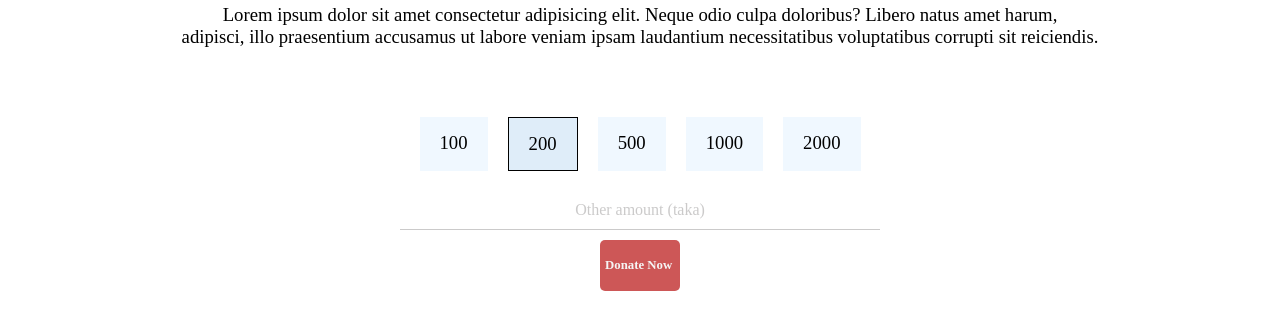
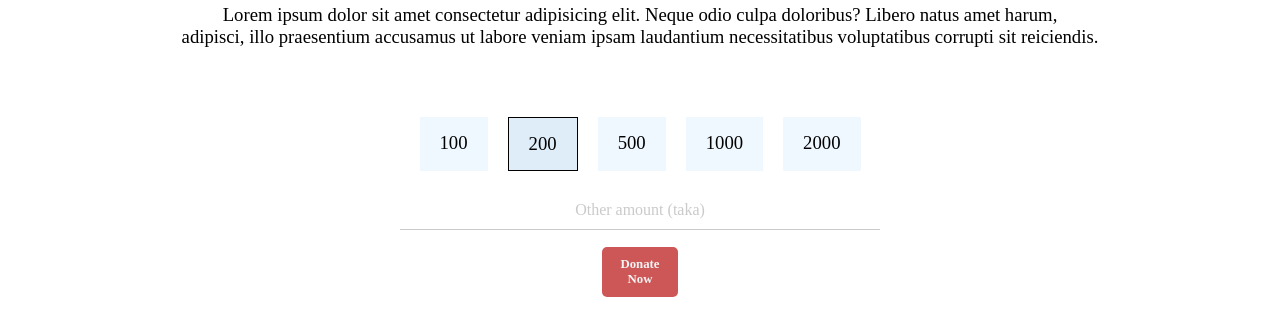
Before and after one commit to farhanhoq/Donation, a plain HTML site: page index.html in a window 1280 px wide. Shown: the part 514-828 px from the top of the page. Drawn offline with Linux system fonts and the light colour scheme.

Commit message:
end of sec 2

```diff
--- a/style.css
+++ b/style.css
@@ -63,10 +63,15 @@
 }
 .donate-button2{
     text-decoration: none;
-        color: whitesmoke;
-        background-image: linear-gradient(to top right, rgb(205, 87, 87), rgb(205, 87, 87));
-        font-size: 80%;
-        border-radius: 5px;
-        margin: 10px 600px;
-        padding: 1px 5px;
+    color: whitesmoke;
+    background-image: linear-gradient(to top right, rgb(205, 87, 87), rgb(205, 87, 87));
+    font-size: 80%;
+    border-radius: 5px;
+    text-align: center;
+    width: 6%;
+    margin: auto;
+    margin-top: 10px;
 }
+h4{
+    padding: 10px 5px;
+}
```
